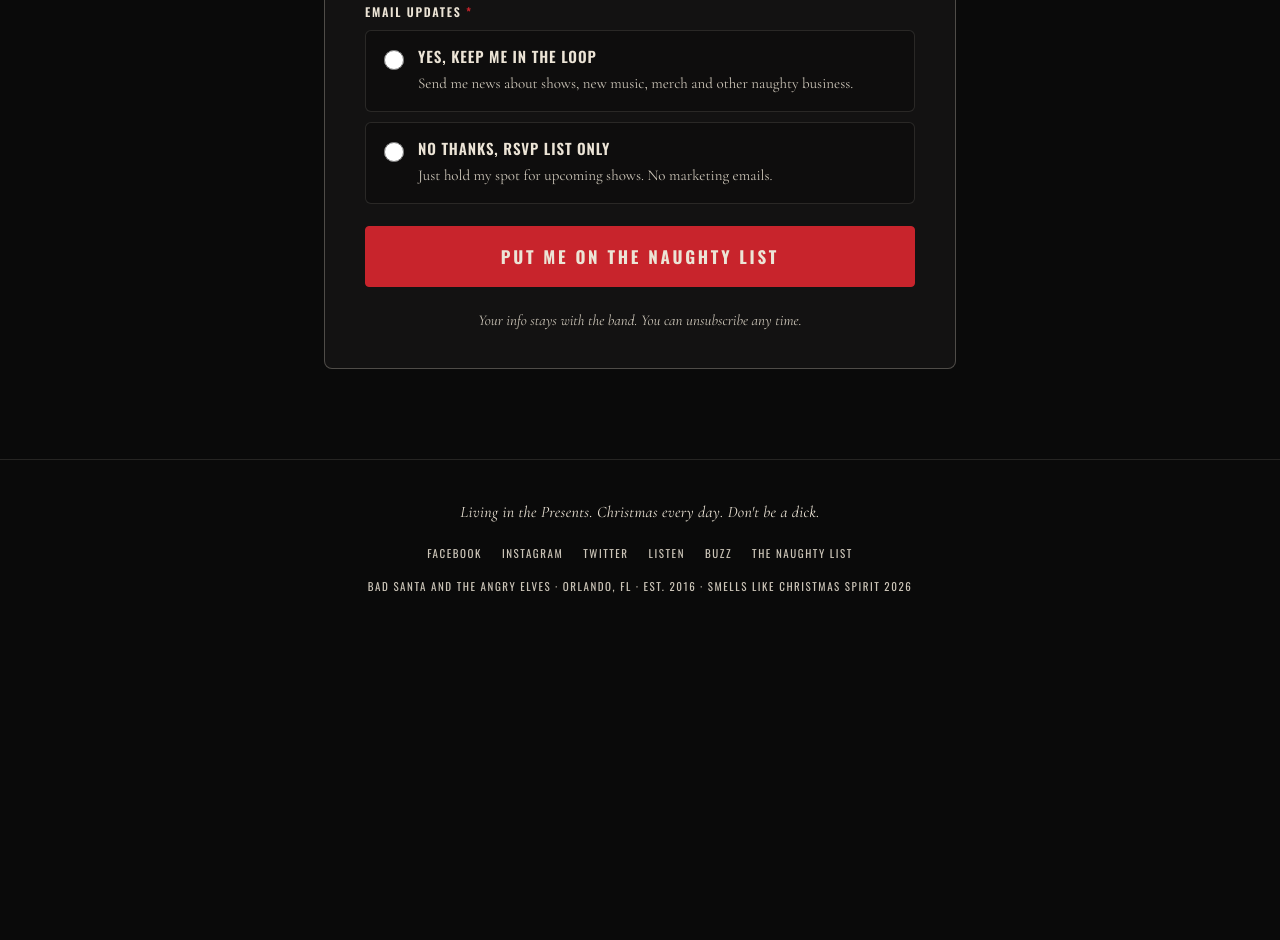
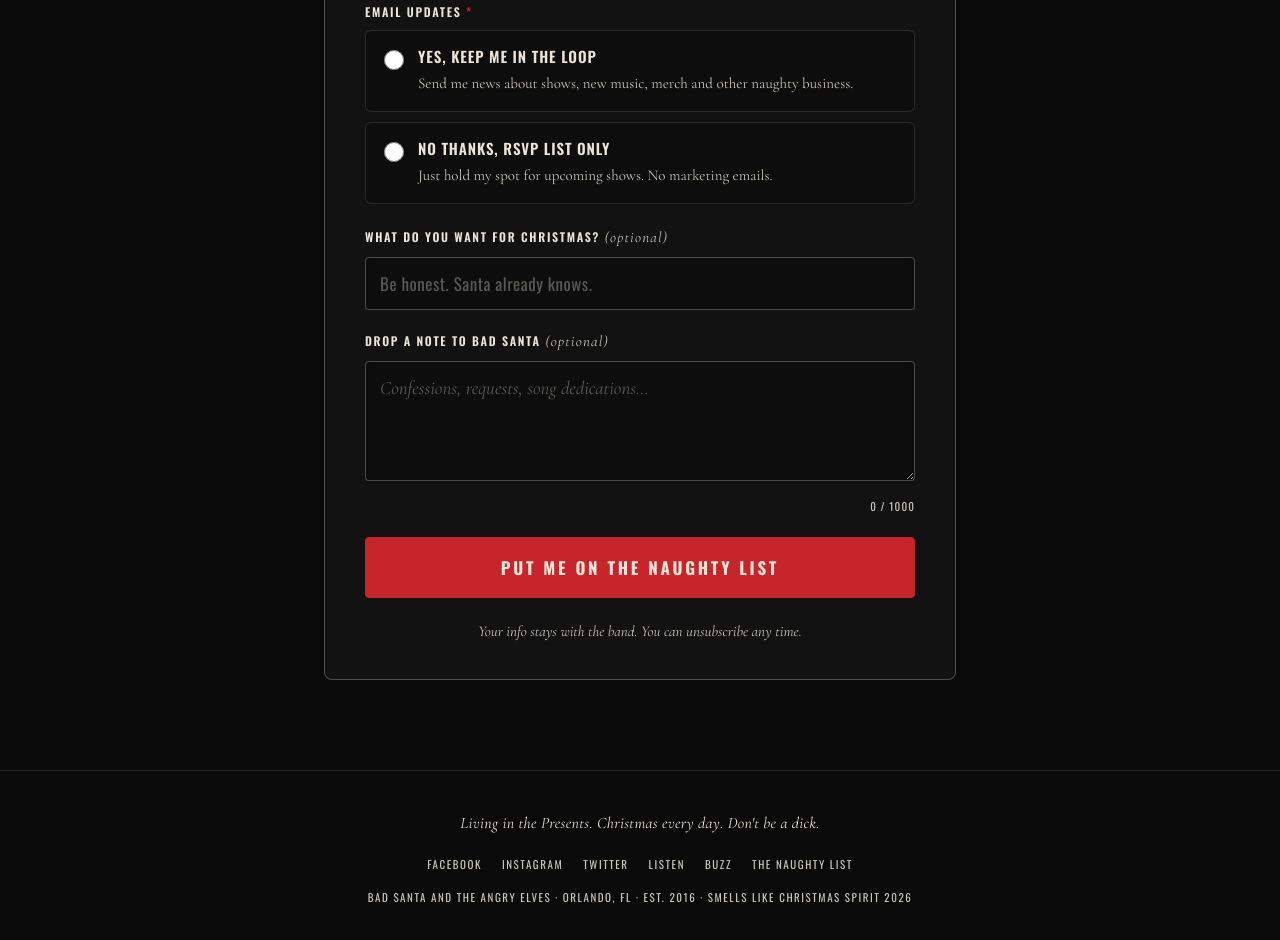
Before and after one commit to Diggz/bad-santa-site, a plain HTML site: page thenaughtylist.html in a window 1280 px wide. Shown: the part 1488-2428 px from the top of the page. Before the commit the page ends 2123 px from the top, so only its background shows below. Drawn offline with nearby package versions, Linux system fonts and the light colour scheme; a web font is replaced by a local one.

Commit message:
Christmas wish + note fields, RSVP deadline, roster page

```diff
--- a/thenaughtylist.html
+++ b/thenaughtylist.html
@@ -147,6 +147,30 @@
     letter-spacing: 0.03em;
     padding: 13px 14px;
     transition: border-color 0.2s, box-shadow 0.2s;
+  }
+  textarea {
+    width: 100%;
+    min-height: 120px;
+    resize: vertical;
+    background: rgba(10, 10, 10, 0.6);
+    border: 1px solid var(--line-strong);
+    border-radius: 4px;
+    color: var(--bone);
+    font-family: 'Cormorant Garamond', Georgia, serif;
+    font-size: 19px;
+    line-height: 1.45;
+    padding: 12px 14px;
+    transition: border-color 0.2s, box-shadow 0.2s;
+  }
+  textarea:focus { outline: none; border-color: var(--gold); box-shadow: 0 0 0 3px rgba(212, 168, 74, 0.18); }
+  textarea::placeholder { color: rgba(236, 228, 214, 0.35); font-style: italic; }
+  .count {
+    margin-top: 6px;
+    text-align: right;
+    font-family: 'Oswald', sans-serif;
+    font-size: 11px;
+    letter-spacing: 0.1em;
+    color: var(--bone-dim);
   }
   input::placeholder { color: rgba(236, 228, 214, 0.35); }
   input:focus {
@@ -498,6 +522,18 @@
         <div class="err">Pick one so the Elves know how naughty to be.</div>
       </fieldset>
 
+      <!-- DEAR SANTA (optional) -->
+      <div class="field" data-field="wish">
+        <label class="lbl" for="wish">What do you want for Christmas? <span class="opt">(optional)</span></label>
+        <input type="text" id="wish" name="wish" maxlength="200" autocomplete="off" placeholder="Be honest. Santa already knows.">
+      </div>
+
+      <div class="field" data-field="note">
+        <label class="lbl" for="note">Drop a note to Bad Santa <span class="opt">(optional)</span></label>
+        <textarea id="note" name="note" maxlength="1000" placeholder="Confessions, requests, song dedications…"></textarea>
+        <div class="count"><span id="note-count">0</span> / 1000</div>
+      </div>
+
       <!-- Bot trap: humans never see this field -->
       <div class="hp" aria-hidden="true">
         <label for="website">Leave this field empty</label>
@@ -618,6 +654,12 @@
   tick();
   if (Date.now() < RSVP_DEADLINE) cdTimer = setInterval(tick, 1000);
 
+  /* Character counter for the note */
+  var noteBox = document.getElementById('note');
+  noteBox.addEventListener('input', function () {
+    document.getElementById('note-count').textContent = noteBox.value.length;
+  });
+
   /* Clear errors as people fix them */
   form.addEventListener('input', function (e) {
     var f = e.target.closest('[data-field]');
@@ -693,6 +735,8 @@
     data.append('marketing', form.querySelector('input[name="marketing"]:checked').value);
     data.append('rsvp', rsvpBox.checked ? 'yes' : 'no');
     data.append('guests', rsvpBox.checked ? guestsSel.value : '');
+    data.append('wish', val('wish'));
+    data.append('note', noteBox.value.trim());
     data.append('website', document.getElementById('website').value); /* honeypot */
     data.append('elapsed', String(elapsed));
     data.append('human', interacted ? '1' : '0');
```
Also changed, not shown: 1 other file.
